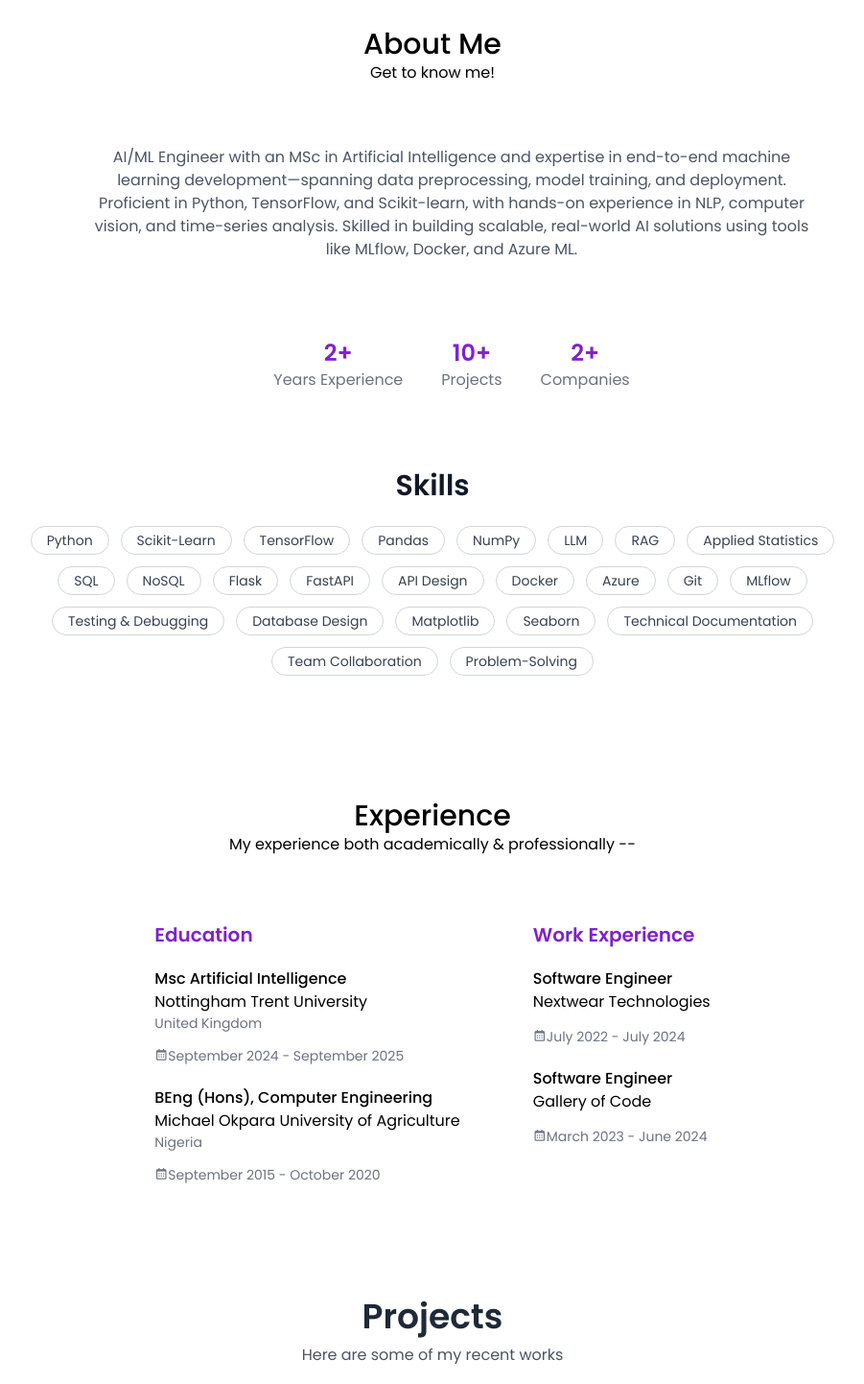
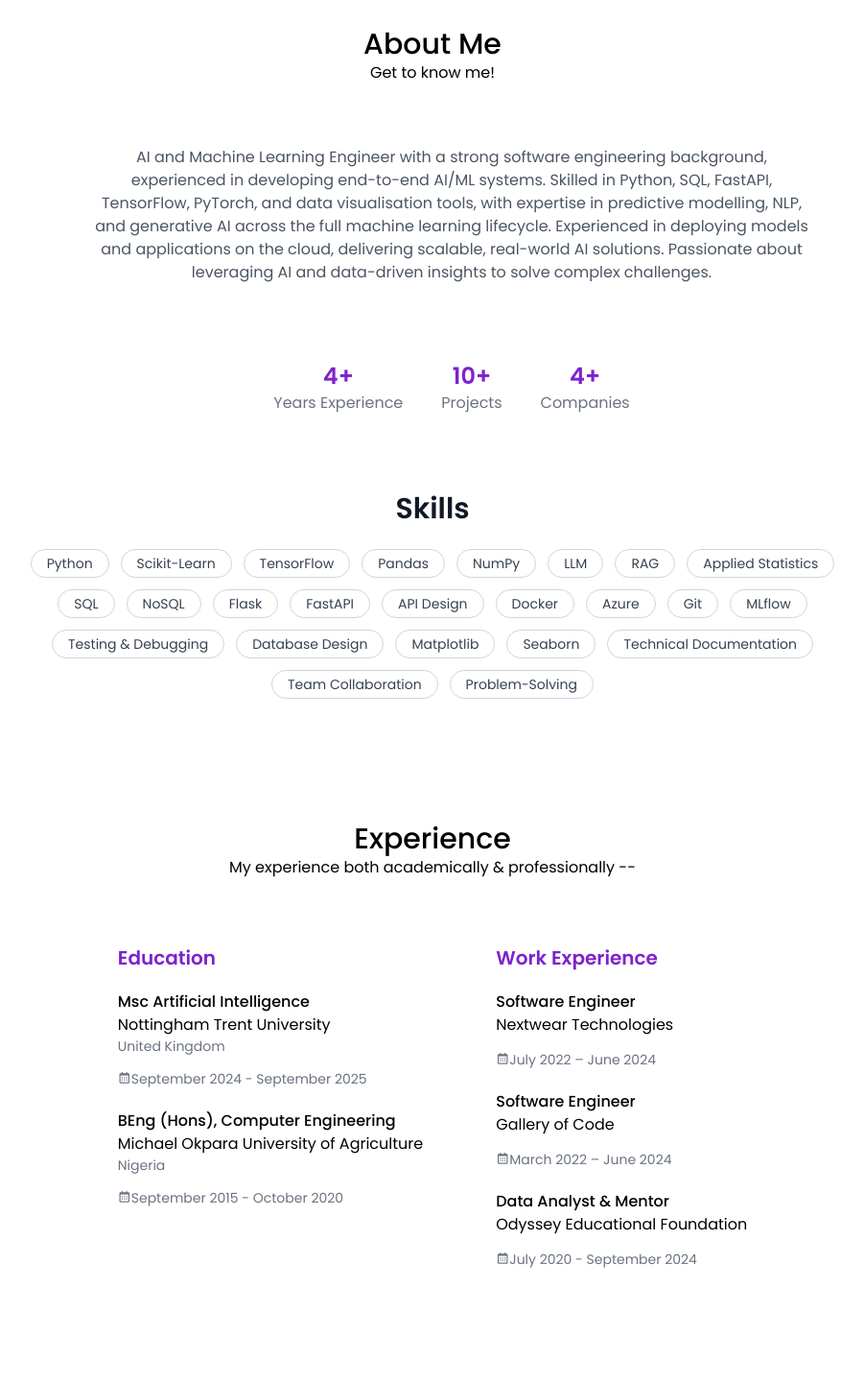
Before and after one commit to guavacoderepo/my-portfolio, a React (Vite) app: page /home in a window 1280 px wide. Shown: the part 820-2262 px from the top of the page at 96% size, without its empty margins (189-1090 px from the left). Built offline with nearby package versions, Linux system fonts and the light colour scheme.

Commit message:
job update

```diff
--- a/src/components/Experience.jsx
+++ b/src/components/Experience.jsx
@@ -5,13 +5,19 @@ const Experience = () => {
     {
       role: "Software Engineer",
       org: "Nextwear Technologies",
-      date: "July 2022 - July 2024",
+      date: "July 2022 – June 2024",
     },
     {
       role: "Software Engineer",
       org: "Gallery of Code",
-      date: "March 2023 - June 2024",
+      date: "March 2022 – June 2024",
     },
+    {
+      role: "Data Analyst & Mentor",
+      org: "Odyssey Educational Foundation",
+      date: "July 2020 - September 2024",
+    },
+
     // {
     //   role: "Lead Backend engineer",
     //   org: "Future feet",
--- a/src/pages/Home.jsx
+++ b/src/pages/Home.jsx
@@ -114,15 +114,17 @@ const Home = () => {
           <div className="aboutInfo flex flex-col md:flex-row justify-center">
             <div className="info md:ml-10">
               <article className="text-l text-center text-gray-600 p-4">
-                AI/ML Engineer with an MSc in Artificial Intelligence and expertise in end-to-end machine learning
-                development—spanning data preprocessing, model training, and deployment. Proficient in Python, TensorFlow,
-                and Scikit-learn, with hands-on experience in NLP, computer vision, and time-series analysis.
-                Skilled in building scalable, real-world AI solutions using tools like MLflow, Docker, and Azure ML.
+                AI and Machine Learning Engineer with a strong software engineering background, experienced in
+                developing end-to-end AI/ML systems. Skilled in Python, SQL, FastAPI, TensorFlow, PyTorch, and
+                data visualisation tools, with expertise in predictive modelling, NLP, and generative AI across
+                the full machine learning lifecycle. Experienced in deploying models and applications on the cloud,
+                delivering scalable, real-world AI solutions. Passionate about leveraging AI and data-driven insights
+                to solve complex challenges.
               </article>
 
               <section className="figures flex justify-center items-center mt-16">
                 <div className="mr-10 text-center">
-                  <h1 className="text-2xl font-semibold text-purple-700">2+</h1>
+                  <h1 className="text-2xl font-semibold text-purple-700">4+</h1>
                   <p className="text-gray-500">Years Experience</p>
                 </div>
                 <div className="mr-10 text-center">
@@ -130,7 +132,7 @@ const Home = () => {
                   <p className="text-gray-500">Projects</p>
                 </div>
                 <div className="text-center">
-                  <h1 className="text-2xl font-semibold text-purple-700">2+</h1>
+                  <h1 className="text-2xl font-semibold text-purple-700">4+</h1>
                   <p className="text-gray-500">Companies</p>
                 </div>
               </section>
```
